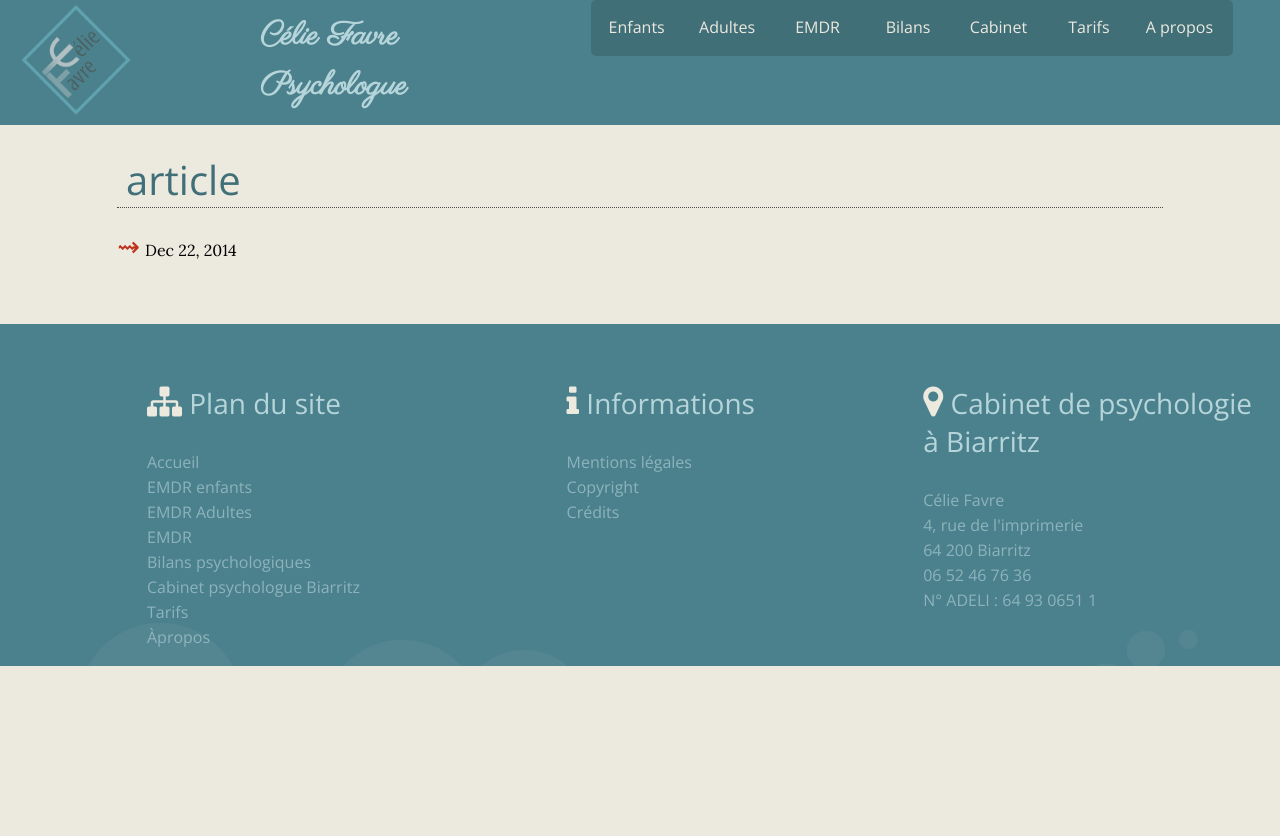
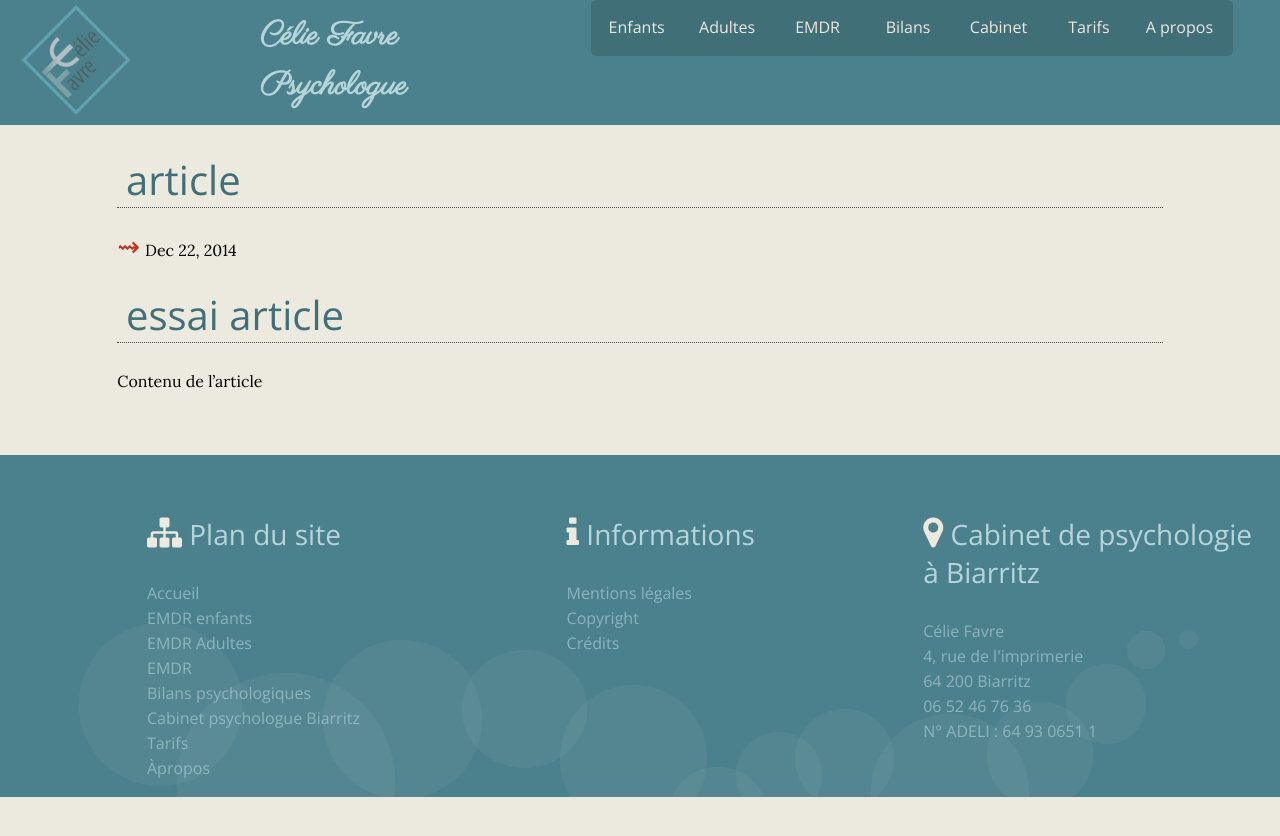
Before and after one commit to celiefavre/celiefavre.github.io, a Jekyll site: the page built from _posts/2014-12-22-celie.markdown, in a window 1280 px wide. Shown: the top 836 px of the page. Built offline with Jekyll 4.4.1, drawn with Linux system fonts in a browser that asks for light colours; nearby versions of some CDN libraries.

Commit message:
Updated essai

```diff
--- a/_posts/2014-12-22-celie.markdown
+++ b/_posts/2014-12-22-celie.markdown
@@ -1,6 +1,11 @@
 ---
 layout: post
-title:  article
+title: article
 description: article EMDR
 categories: EMDR
+published: true
 ---
+
+# essai article
+
+Contenu de l'article
```
